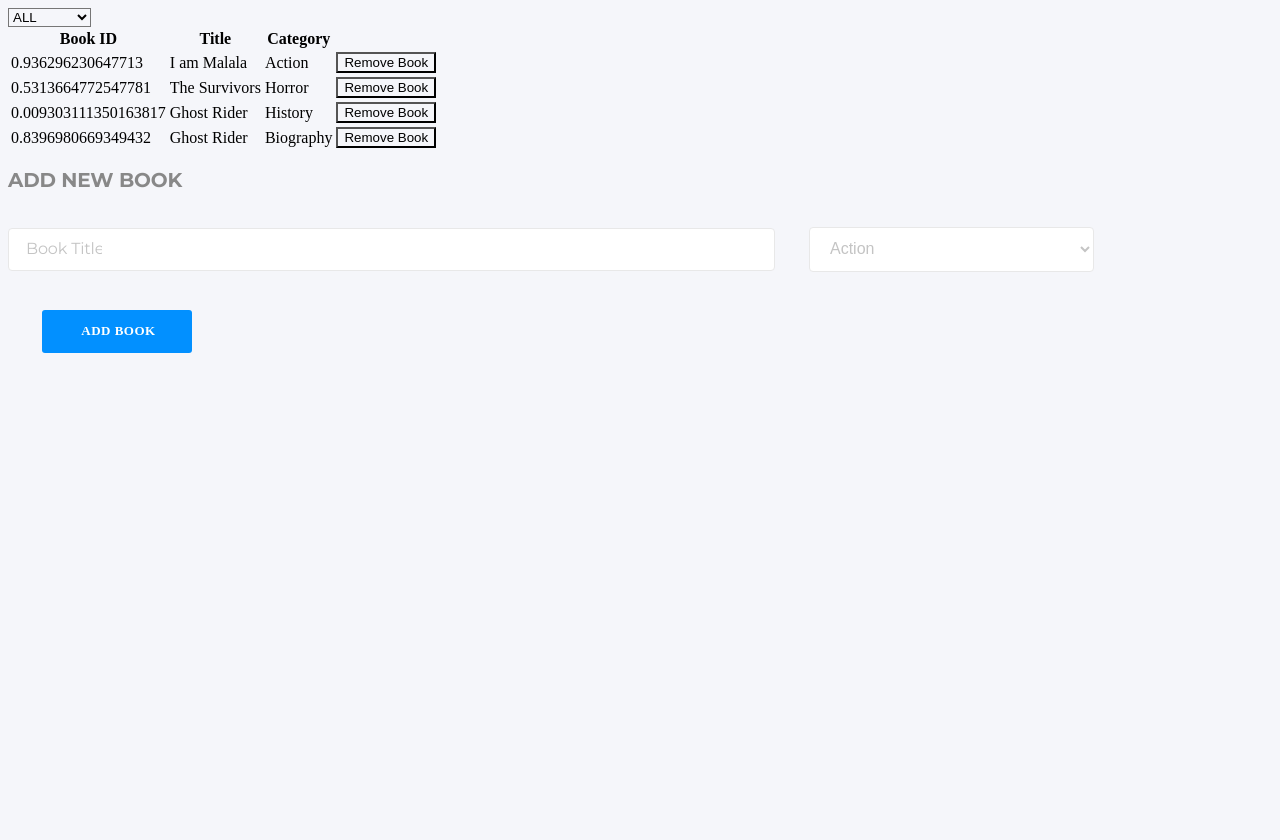
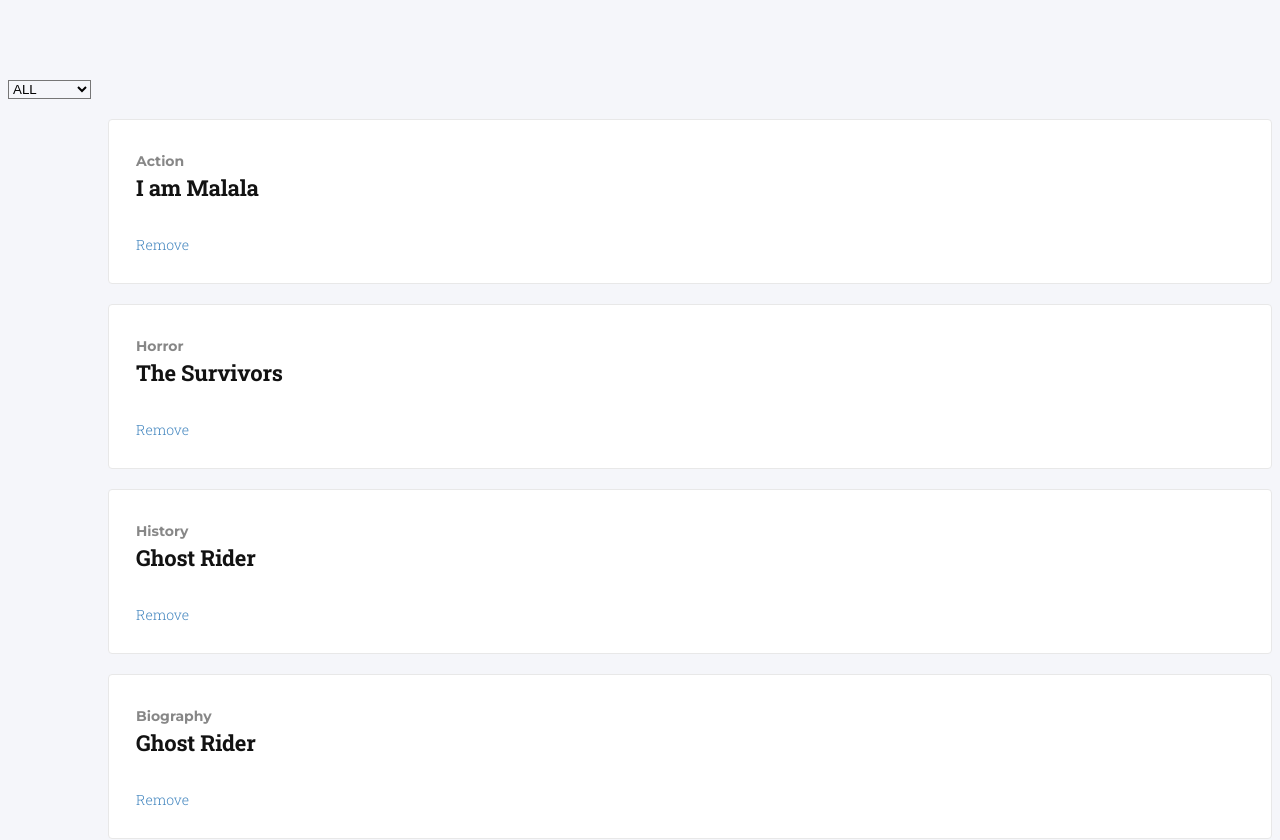
Before and after one commit to AymanJabr/Bookstore-CMS, a React (Create React App) app: page / in a window 1280 px wide. Shown: the top 840 px of the page. Before the commit the page ends 800 px from the top, so only its background shows below. Built offline with nearby package versions, Linux system fonts and the light colour scheme.

Commit message:
Style book component per requirements

```diff
--- a/src/components/Book.js
+++ b/src/components/Book.js
@@ -3,16 +3,14 @@
 const Book = ({
   id, title, category, removeBook,
 }) => (
-  <tr>
-    <td>{id}</td>
-    <td>{title}</td>
-    <td>{category}</td>
-    <td>
-      {' '}
-      <button type="button" onClick={() => removeBook(id)}>Remove Book</button>
-      {' '}
-    </td>
-  </tr>
+
+  <div className="Book">
+    <h3 className="bookCategory">{category}</h3>
+    <h1 className="bookTitle">{title}</h1>
+    <button className="bookRemove" type="button" onClick={() => removeBook(id)}>Remove</button>
+
+  </div>
+
 );
 
 Book.propTypes = {
--- a/src/containers/BooksList.js
+++ b/src/containers/BooksList.js
@@ -26,13 +26,7 @@
 
       <CategoryFilter handleFilterChange={handleFilterChange} />
 
-      <table>
-        <tr>
-          <th>Book ID</th>
-          <th>Title</th>
-          <th>Category</th>
-        </tr>
-        {
+      {
         filteredBooks.map((book) => (
           <Book
             id={book.id}
@@ -43,7 +37,6 @@
           />
         ))
 }
-      </table>
     </div>
   );
 };
--- a/src/styles.css
+++ b/src/styles.css
@@ -1,7 +1,13 @@
 @import url('https://fonts.googleapis.com/css2?family=Montserrat:ital,wght@0,100;0,200;0,300;0,400;0,500;0,600;0,700;0,800;0,900;1,100;1,200;1,300;1,400;1,500;1,600;1,700;1,800;1,900&display=swap');
+@import url('https://fonts.googleapis.com/css2?family=Roboto+Slab:wght@100;200;300;400;500;600;700;800;900&display=swap');
+
 * {
   color: black;
   background-color: #f5f6fa;
+}
+
+.App {
+  margin-top: 10vh;
 }
 
 .add-new {
@@ -44,7 +50,7 @@
   border-radius: 3px;
   background-color: #0290ff;
   border:none;
-  font-family: RobotoSlab;
+  font-family: Roboto Slab;
   font-size: 13px;
   font-weight: bold;
   font-stretch: normal;
@@ -53,6 +59,62 @@
   letter-spacing: 0.5px;
   text-align: center;
   color: #fff;
+}
+
+.Book {
+  background-color: white;
+  padding-left: 27px;
+  padding-top: 32px;
+  padding-bottom: 28px;
+  margin-left: 100px;
+  margin-top: 20px;
+  border-radius: 4px;
+  border: solid 1px #e8e8e8;
+}
+
+.bookCategory {
+  background-color: white;
+  color: #121212;
+  margin: 0 39px 0 0;
+  opacity: 0.5;
+  font-family: Montserrat;
+  font-size: 14px;
+  font-weight: bold;
+  font-stretch: normal;
+  font-style: normal;
+  line-height: normal;
+  letter-spacing: normal;
+}
+
+.bookTitle {
+  background-color: white;
+  color: #121212;
+  margin: 3px 323px 0 0;
+  font-family: Roboto Slab;
+  font-size: 22px;
+  font-weight: bold;
+  font-stretch: normal;
+  font-style: normal;
+  line-height: normal;
+  letter-spacing: -0.2px;
+
+}
+
+.bookRemove {
+  background-color: white;
+  margin: 3px 15px 0 0;
+  padding-left: 0;
+  padding-top: 30px;
+  font-family: Roboto Slab;
+  font-size: 14px;
+  font-weight: 300;
+  font-stretch: normal;
+  font-style: normal;
+  line-height: normal;
+  letter-spacing: normal;
+  color: #4386bf;
+  border: none;
+  cursor: pointer;
 }
 
 ::placeholder {
```
